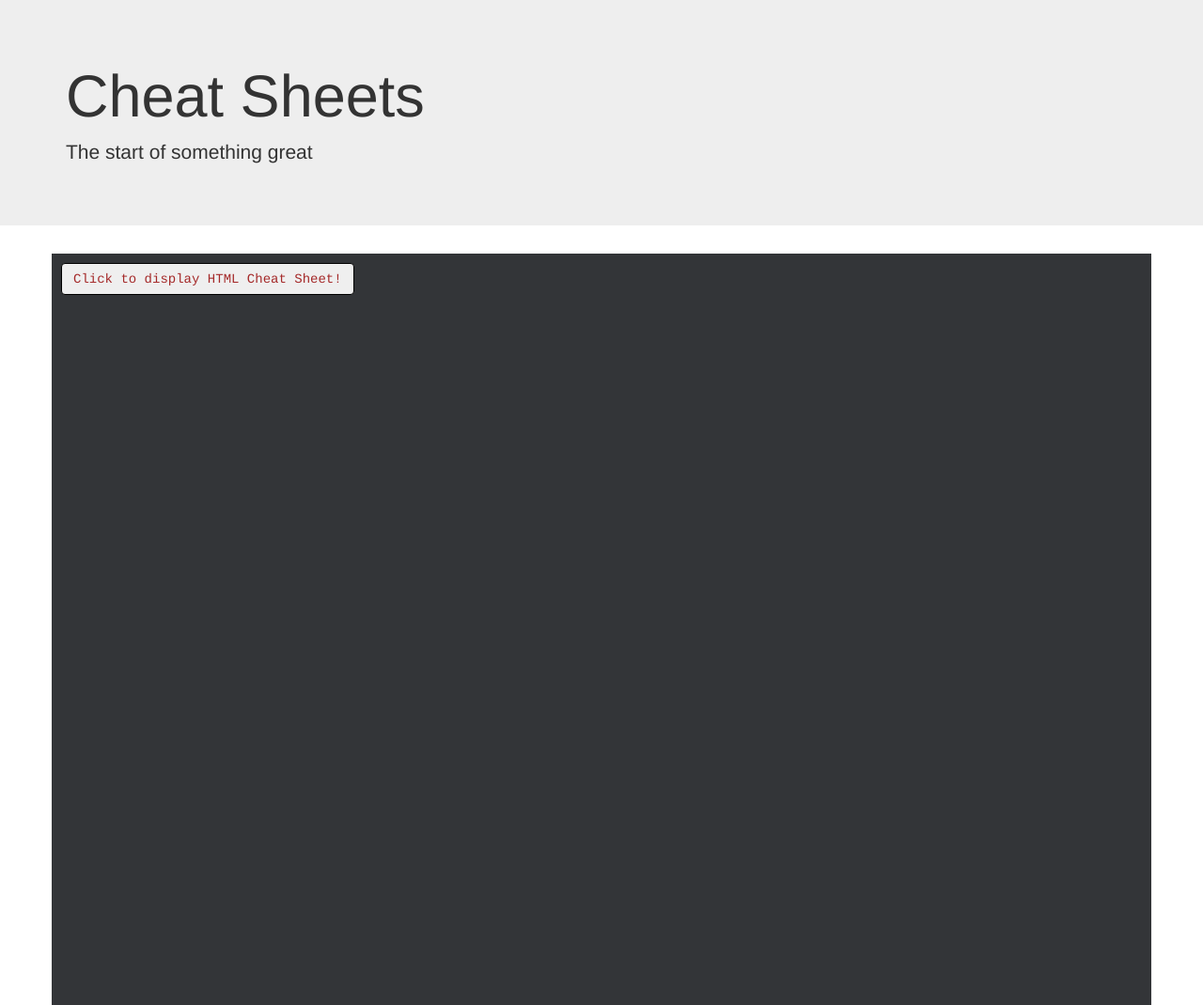
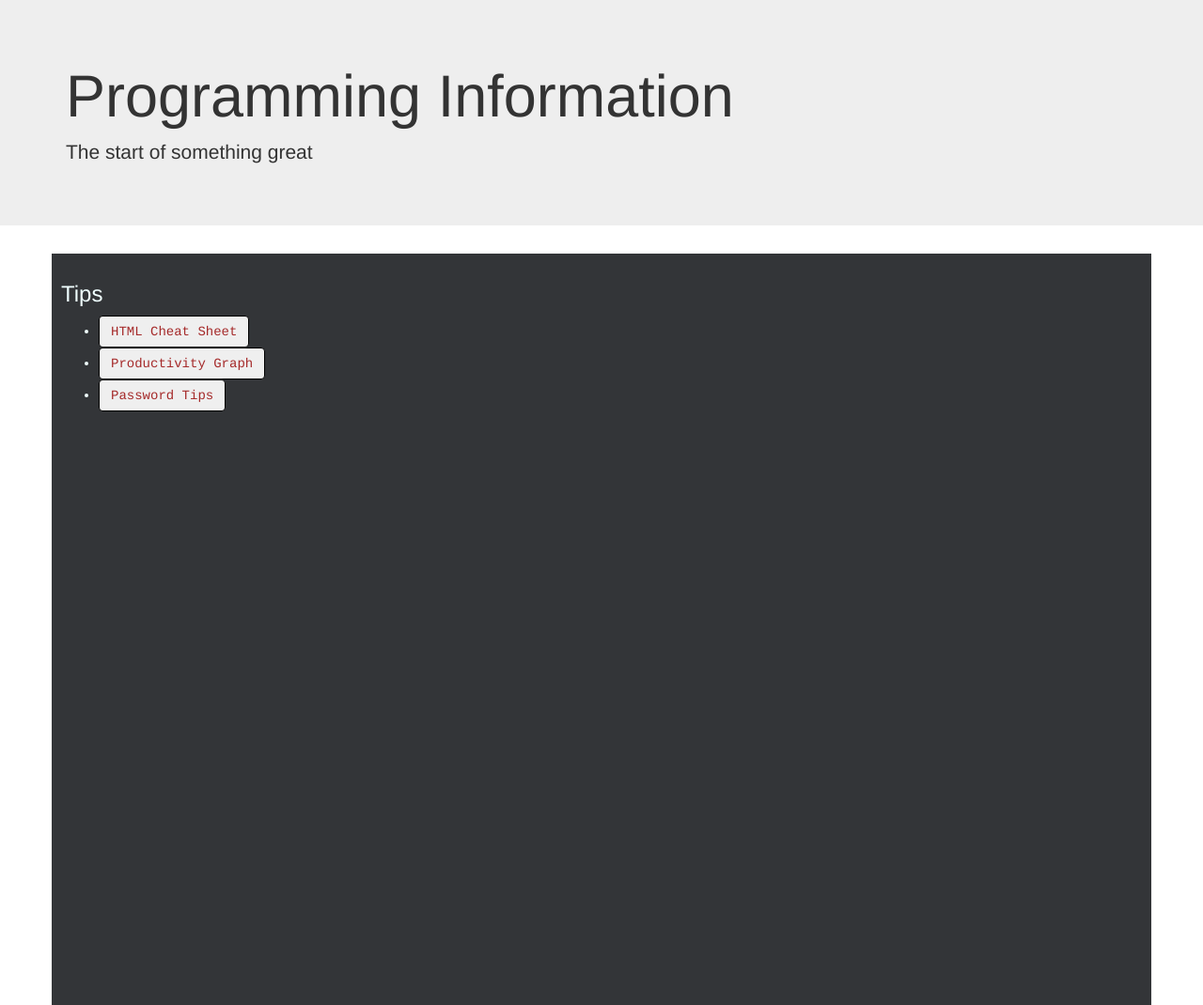
Before and after one commit to HMartinez20/GoBowling, a PHP site: page / in a window 1280 px wide. Shown: the whole page at 94% size. Run offline with PHP 8.4, Linux system fonts and the light colour scheme.

Commit message:
More button and images

```diff
--- a/index.html
+++ b/index.html
@@ -16,13 +16,24 @@
 <body>
     <div class="jumbotron jumbotron-fluid">
         <div class="container">
-            <h1 class="display-4">Cheat Sheets</h1>
+            <h1 class="display-4">Programming Information</h1>
             <p class="lead">The start of something great</p>
         </div>
     </div>
     <div id="content" class="container">
-        <button type="button" id="button" onclick="displayHTMLCheat();" class="btn btn-dark"> Click to display HTML Cheat Sheet! </button>
-        <img id="htmlCheat" src="/images/Bootstrap.jpg" class="img-fluid" alt="Responsive image">
+        <h3>Tips</h3>
+        <ul>
+            <li><button type="button" id="button" onclick="displayHTMLCheat();" class="btn btn-dark btnTips"> HTML Cheat Sheet </button>
+        <img id="htmlCheat" src="/images/Bootstrap.jpg" class="img-fluid" alt="Responsive image" hidden>
+            </li>
+            <li><button type="button" id="button" onclick="displayHTMLCheat();" class="btn btn-dark btnTips"> Productivity Graph </button>
+        <img id="productivityGraph" src="/images/ImportantGraph.png" class="img-fluid" alt="Responsive image" hidden>
+            </li>
+            <li><button type="button" id="button" onclick="displayHTMLCheat();" class="btn btn-dark btnTips"> Password Tips </button>
+        <img id="passTips" src="/images/PasswordTips.png" class="img-fluid" alt="Responsive image" hidden>
+            </li>
+        </ul>
+
     </div>
 </body>
 </html>
--- a/script.js
+++ b/script.js
@@ -1,6 +1,7 @@
 $(document).ready(function() {
-    $("#htmlCheat").hide();
+    //$("#htmlCheat").hide();
+    $(".btnTips").click(function(event) {
+        //event.target.find("img").show();
+        alert("Test");
+    });
 });
-function displayHTMLCheat() {
-    $("#htmlCheat").show();
-}
--- a/webstyle.css
+++ b/webstyle.css
@@ -30,3 +30,7 @@ html {
     height: 100%;
     padding: 10px;
 }
+
+#content {
+    color: azure;
+}
```
Also changed, not shown: images/ImportantGraph.png (added), images/PasswordTips.png (added).
